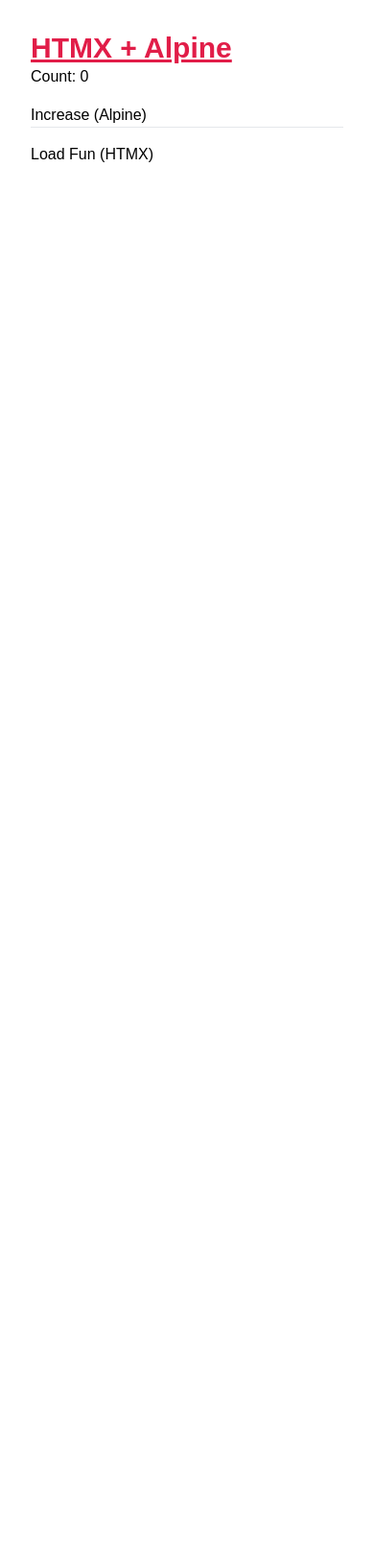
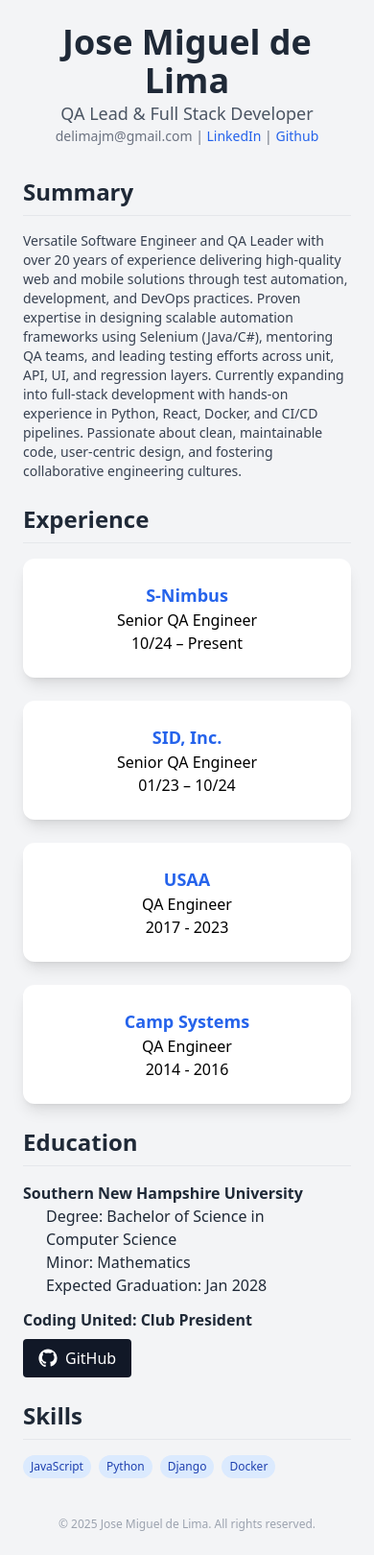
Before and after one commit to yeevon/DigitalResume, a Django app: page / in a window 390 px wide. Shown: the whole page at 96% size. Before the commit the page ends 169 px from the top, so only its background shows below. Run offline with Django 5.2, Linux system fonts and the light colour scheme; style sheets or scripts are compiled from the project's sources; some libraries are stand-ins or nearby versions.

Commit message:
added job tiles and fix styles for mobile view

```diff
--- a/core/admin.py
+++ b/core/admin.py
@@ -1,3 +1,6 @@
 from django.contrib import admin
+from core.models import User, Contact
+# Register your models here.
 
-# Register your models here.
+admin.site.register(User)
+admin.site.register(Contact)
--- a/core/templates/base.html
+++ b/core/templates/base.html
@@ -1,27 +1,34 @@
 <!DOCTYPE html>
 <html lang="en">
 <head>
-  <meta charset="UTF-8">
+  <meta charset="UTF-8" />
+  <meta name="viewport" content="width=device-width, initial-scale=1.0" />
   {% load static %}
   {% block title %}{% endblock %}
 
-  <!-- HTMX -->
+  <title>My Resume</title>
+  <link href="https://cdn.jsdelivr.net/npm/daisyui@5" rel="stylesheet" type="text/css" />
+  <script src="https://cdn.tailwindcss.com"></script>
+  <script defer src="https://unpkg.com/alpinejs@3.x.x/dist/cdn.min.js"></script>
   <script src="https://unpkg.com/htmx.org@1.9.2"></script>
-
-  <!-- Alpine.js -->
-  <script src="https://unpkg.com/alpinejs@3.x.x/dist/cdn.min.js" defer></script>
-
-  <!-- Tailwind CSS-->
-   <link href="{% static 'output.css' %}" rel="stylesheet">
-
-  <style>
-    body { font-family: sans-serif; padding: 2rem; }
-    button { margin-top: 1rem; }
-  </style>
 </head>
-<body>
+<body class="bg-gray-100 text-gray-800 font-sans">
+  <div class="max-w-4xl mx-auto p-6">
+    <header class="text-center mb-8">
+      <h1 class="text-4xl font-bold">Jose Miguel de Lima</h1>
+      <p class="text-lg text-gray-600">QA Lead & Full Stack Developer</p>
+      <p class="text-sm text-gray-500">delimajm@gmail.com |
+        <a class="text-blue-600 text-semibold hover:underline" href="https://www.linkedin.com/in/jose-de-lima-aa8a5a23/">LinkedIn</a> |
+        <a class="text-blue-600 hover:underline" href="https://github.com/yeevon">Github</a>
+      </p>
+    </header>
 
     {% block content %}{% endblock %}
+
+    <footer class="text-center text-xs text-gray-400 mt-10">
+      <p>&copy; 2025 Jose Miguel de Lima. All rights reserved.</p>
+    </footer>
+  </div>
 </body>
 
 </html>
--- a/core/templates/core/home.html
+++ b/core/templates/core/home.html
@@ -7,22 +7,56 @@
 {% block content %}
 <div x-data="{ count: 0 }">
 
-  <h1 class="text-3xl text-rose-600 font-bold underline">HTMX + Alpine</h1>
+  <section class="mb-6">
+    <h2 class="text-2xl font-semibold border-b pb-2 mb-4">Summary</h2>
+    <div x-data="{ open: true }" class="space-y-4">
+      <div x-show="open" class="mt-2 text-sm text-gray-700">
+        <p>Versatile Software Engineer and QA Leader with over 20 years of experience delivering
+          high-quality web and mobile solutions through test automation, development, and DevOps practices.
+          Proven expertise in designing scalable automation frameworks using Selenium (Java/C#), mentoring
+          QA teams, and leading testing efforts across unit, API, UI, and regression layers. Currently
+          expanding into full-stack development with hands-on experience in Python, React, Docker, and CI/CD
+          pipelines. Passionate about clean, maintainable code, user-centric design, and fostering collaborative
+          engineering cultures.</p>
+      </div>
+    </div>
+  </section>
+  <section class="mb-6">
+    <h2 class="text-2xl font-semibold border-b pb-2 mb-4">Experience</h2>
+    <div class="grid md:grid-cols-2 lg:grid-cols-2 gap-6 sm:gap-8">
+      {% for job in jobs %}
+          {% include "partials/tile.html" %}
+      {% endfor %}
+    </div>
+  </section>
+  <section class="mb-6">
+    <h2 class="text-2xl font-semibold border-b pb-2 mb-4">Education</h2>
+    <p class="text-base font-semibold">Southern New Hampshire University</p>
+    <p class="px-6">Degree: Bachelor of Science in Computer Science</p>
+    <p class="px-6">Minor: Mathematics</p>
+    <p class="px-6">Expected Graduation: Jan 2028</p>
+    <p class="text-base font-semibold mt-3">Coding United: Club President </p>
+    <p class="pt-2">
+      <a href="https://github.com/codingUnited" target="_blank" rel="noopener noreferrer"
+        class="inline-flex items-center gap-2 px-4 py-2 bg-gray-900 text-white rounded hover:bg-gray-800 transition"
+      >
+        <svg class="w-5 h-5" fill="currentColor" viewBox="0 0 24 24">
+          <path d="M12 .5C5.7.5.5 5.7.5 12c0 5.1 3.3 9.4 7.9 10.9.6.1.8-.3.8-.6v-2.2c-3.2.7-3.9-1.5-3.9-1.5-.6-1.4-1.4-1.8-1.4-1.8-1.1-.8.1-.8.1-.8 1.2.1 1.8 1.3 1.8 1.3 1.1 1.8 2.9 1.2 3.6.9.1-.8.4-1.2.7-1.5-2.6-.3-5.4-1.3-5.4-5.8 0-1.3.5-2.4 1.2-3.2-.1-.3-.5-1.5.1-3.2 0 0 1-.3 3.3 1.2a11.2 11.2 0 0 1 6 0c2.3-1.5 3.3-1.2 3.3-1.2.6 1.7.2 2.9.1 3.2.8.8 1.2 1.9 1.2 3.2 0 4.5-2.8 5.4-5.4 5.7.4.4.7 1 .7 2v3c0 .3.2.7.8.6A10.9 10.9 0 0 0 23.5 12C23.5 5.7 18.3.5 12 .5z"/>
+        </svg>
+        GitHub
+      </a>
+    </p>
+  </section>
 
-  <!-- Alpine-controlled counter -->
-  <div>
-    <p>Count: <span x-text="count"></span></p>
-    <button @click="count++">Increase (Alpine)</button>
-  </div>
-
-  <hr>
-
-  <!-- HTMX example (loads content from /hello when clicked) -->
-  <div id="htmx-target">
-    <button hx-get="/fun" hx-target="#htmx-target" hx-swap="outerHTML">
-      Load Fun (HTMX)
-    </button>
-  </div>
+  <section class="mb-6">
+    <h2 class="text-2xl font-semibold border-b pb-2 mb-4">Skills</h2>
+    <div class="flex flex-wrap gap-2">
+      <span class="bg-blue-100 text-blue-800 px-2 py-1 rounded-full text-xs">JavaScript</span>
+      <span class="bg-blue-100 text-blue-800 px-2 py-1 rounded-full text-xs">Python</span>
+      <span class="bg-blue-100 text-blue-800 px-2 py-1 rounded-full text-xs">Django</span>
+      <span class="bg-blue-100 text-blue-800 px-2 py-1 rounded-full text-xs">Docker</span>
+    </div>
+  </section>
 
 </div>
 {% endblock %}
--- /dev/null
+++ b/core/templates/partials/tile.html
@@ -0,0 +1,48 @@
+<div
+    x-data="{ open: false }"
+    class="text-center"
+>
+    <div
+        @click="open = true"
+        class="bg-white rounded-xl p-6 shadow-lg hover:shadow-2xl hover:scale-[1.05] transition duration-300 cursor-pointer"
+    >
+        <h4 class="text-lg text-blue-600 font-semibold">{{ job.title }}</h4>
+        <h6 class="text-base text-black">{{ job.role }}</h6>
+        <p class="text-base text-black">{{ job.dates }}</p>
+    </div>
+
+    <div
+        x-show="open"
+        x-cloak
+        class="fixed inset-0 flex items-center justify-center z-50 bg-black bg-opacity-50 p-4"
+    >
+        <div class="bg-white rounded-2xl relative shadow-lg w-full max-w-lg mx-auto overflow-y-auto max-h-[90vh] p-6">
+            <button
+                @click="open = false"
+                class="absolute top-2 right-3 text-gray-600 hover:text-black text-xl"
+            >
+                &times;
+            </button>
+            <h4 class="text-xl font-semibold mb-2">{{ job.role }} at
+                <a href="{{job.url}}" target="_blank" class="text-blue-600 hover:underline">
+                    {{ job.title }}
+                </a>
+            </h4>
+
+            <p class="mb-4 text-sm text-gray-700">{{ job.summary }}</p>
+            <ul class="list-disc ml-6 text-sm text-gray-700 space-y-1 text-left">
+                {% for bullet in job.bullets %}
+                    <li>{{ bullet }}</li>
+                {% endfor %}
+            </ul>
+            {% if job.accomplishments %}
+                <h5 class="mt-3 font-semibold pb-1">Accomplishments:</h5>
+                <ul class="list-disc ml-6 text-sm text-gray-700 space-y-1 text-left">
+                    {% for item in job.accomplishments %}
+                        <li>{{ item }}</li>
+                    {% endfor %}
+                </ul>
+            {% endif %}
+        </div>
+    </div>
+</div>
--- a/core/views.py
+++ b/core/views.py
@@ -2,7 +2,91 @@ from django.shortcuts import render
 
 # Create your views here.
 def home(request):
-    return render(request, "core/home.html")
+    jobs = [
+        {
+            "title": "S-Nimbus",
+            "role": "Senior QA Engineer",
+            "dates": "10/24 – Present",
+            "url": "https://snimbus.ai/",
+            "summary": "I lead a team in building automation test suites for over 30 applications, focusing on API and " +
+                    "UI testing using Selenium with Java. Developed flexible templates to create custom frameworks " +
+                    "tailored to individual application requirements. Coordinated with developers and business " +
+                    "stakeholders to ensure testing solutions align with project needs.",
+            "bullets": [
+                "Contributed to CI/CD pipeline integration, ensuring automated test suites were seamlessly executed in dev workflows.",
+                "Implemented scalable automation frameworks, enabling seamless test execution across multiple applications.",
+                "Designed and maintained flexible templates to streamline the creation of custom automation frameworks.",
+                "Led automation efforts for both API and UI testing, ensuring comprehensive test coverage.",
+                "Verified application performance and reliability through automated regression and functional testing.",
+                "Trained team members in best practices for automation testing, fostering a culture of quality and efficiency.",
+                "Collaborated on full-stack feature validation efforts, supporting frontend/backend debugging and integration with development teams.",
+            ]
+        },
+        {
+            "title": "SID, Inc.",
+            "role": "Senior QA Engineer",
+            "dates": "01/23 – 10/24",
+            "url": "https://www.sidonline.com/",
+            "summary": "I led QA efforts for a government contract for the DMDC, focusing on automation (C# with Selenium), " +
+                        "API testing, and database validation. Created and executed test cases to validate user stories, built " +
+                        "unit test standards, and provided regular reporting through Jira.",
+            "bullets": [
+                "Designed and maintained a custom regression suite in C# with Selenium, integrated into CI workflows for faster release cycles.",
+                "Developed handoff documentation to ensure seamless project transitions.",
+                "Delivered training and process docs for onboarding new testers.",
+                "Verified data accuracy using SQL across multiple testing environments.",
+                "Collaborated with cross-functional teams and developers to launch modernized features, improving coverage and release confidence.",
+                "Contributed to backend testing strategy and supported development of test utilities to improve team velocity.",
+            ],
+            "accomplishments":[
+                "Assisted in modernizing DMDC's WageMod application by integrating a modern tech stack, reducing reliance on legacy systems.",
+                "Built an automation framework in C# with Selenium that cut regression time and improved deployment speed.",
+                "Helped design a new field data system for agents, improving accuracy and efficiency.",
+                "Reduced technical debt through reusable test modules and development-aligned QA practices.",
+            ],
+        },
+        {
+            "title": "USAA",
+            "role": "QA Engineer",
+            "dates": "2017 - 2023",
+            "url": "https://www.usaa.com/?akredirect=true",
+            "summary": "Managed a team of on/off-site resources in QA effort. I trained 12 teams in testing " +
+                        "methodology, automation, documentation, and IT compliance. Supervised the introduction " +
+                        "of new tools to the organization. Collaborated with the team on accessibility, security, " +
+                        "and performance testing. Built a website to report regression testing status across all " +
+                        "test environments. Developed UI to trigger a limited number of regression tests for business.",
+            "bullets": [
+                "Prioritized production bugs with the program team. I documented test cases and bugs.",
+                "Launched functional automated test to the CI/CD Pipeline, increasing speed to market.",
+                "I championed automated Unit, API, and Functional testing.",
+                "Designed automated regression for legacy applications.",
+                "Created test case documentation for Auto and Consumer Lending teams.",
+                "I devised an automated functional test framework with WebdriverIO and TestIM for Lending.",
+                "Assisted Development team in creating Unit test with Jest",
+                "Updated and Maintained Mobile automation framework built with Appium",
+            ]
+        },
+        {
+            "title": "Camp Systems",
+            "role": "QA Engineer",
+            "dates": "2014 - 2016",
+            "url": "https://www.campsystems.com/",
+            "summary": "Generated test case execution and defect reports. I took care of updating, creating, " +
+                        "and pruning manual test cases for the system on both mobile and web platforms. Streamlined " +
+                        "the process to facilitate testing of new user stories and improved regression testing. " +
+                        "Leveraged Agile and Scrum project management practices, transitioning existing project " +
+                        "requirements to user stories. Collaborated with the development team to complete user " +
+                        "stories.",
+            "bullets": [
+                "I endorsed improving the documentation process and user guides.",
+                "Built custom Automation Test framework in C# with Selenium WebDriver.",
+                "Conceptualized documentation strategy for test cases using Zephyr.",
+                "Wrote SQL queries to get data to validate test scenarios. Performed SIT, Regression, and Post Implementation Testing.",
+                "Documented defects in Jira, linking them to test cases built in Zephyr.",
+            ]
+        },
+    ]
+    return render(request, "core/home.html", {"jobs": jobs})
 
 def fun(request):
     return render(request, "core/fun.html")
--- a/resume/settings.py
+++ b/resume/settings.py
@@ -26,7 +26,7 @@ SECRET_KEY = 'django-insecure-o2poa$&g0qp$#03xlg#8vkcm)7inp_z0+u(_xb934yqtw#64r!
 # SECURITY WARNING: don't run with debug turned on in production!
 DEBUG = True
 
-ALLOWED_HOSTS = []
+ALLOWED_HOSTS = ['10.0.0.166', 'localhost', '127.0.0.1']
 
 
 # Application definition
@@ -125,3 +125,5 @@ STATICFILES_DIRS = [
 # https://docs.djangoproject.com/en/5.2/ref/settings/#default-auto-field
 
 DEFAULT_AUTO_FIELD = 'django.db.models.BigAutoField'
+
+AUTH_USER_MODEL = 'core.User'
```
Also changed, not shown: core/models.py (+19 -1 lines), core/migrations/0001_initial.py (added), 3 other files.
